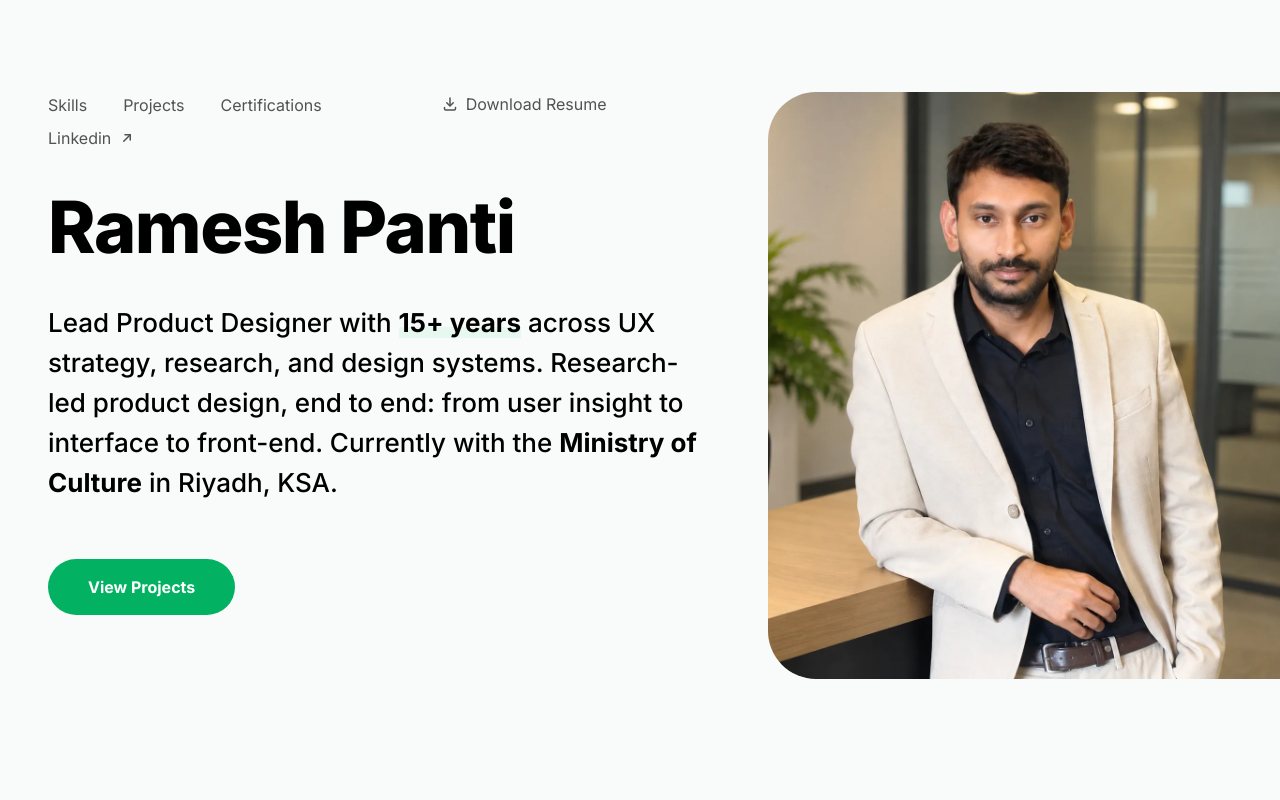
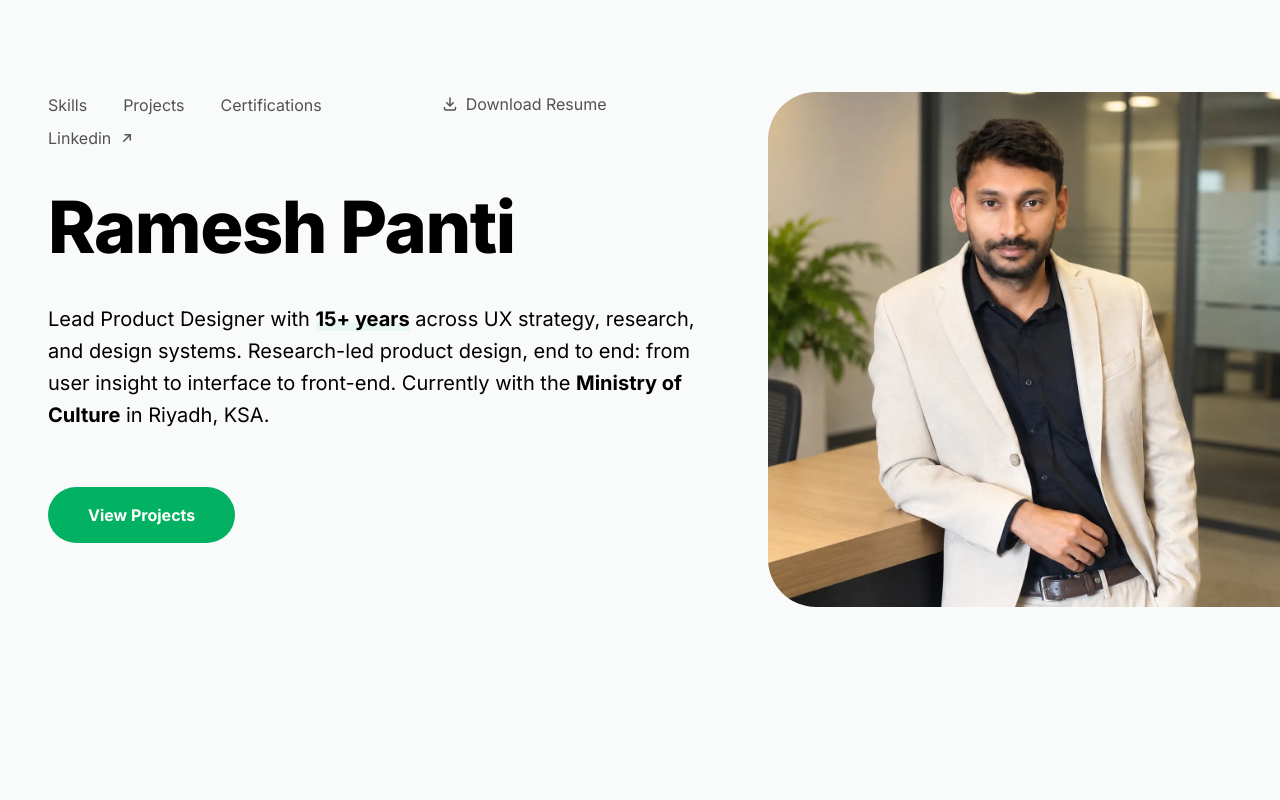
Before and after one commit to superintel04/kipe, a React (Vite) app: page / in a window 1280 px wide. Shown: the top 800 px of the page. Built offline with nearby package versions, Linux system fonts and the light colour scheme.

Commit message:
Set the hero tagline to 20px regular

```diff
--- a/src/components/Hero.tsx
+++ b/src/components/Hero.tsx
@@ -52,7 +52,7 @@ export default function Hero() {
         </Reveal>
 
         <Reveal delay={140}>
-          <p className="mt-10 text-h4 leading-10 font-medium text-pretty">
+          <p className="mt-10 text-[20px] leading-8 font-normal text-pretty">
             <RichText segments={profile.tagline} />
           </p>
         </Reveal>
```
